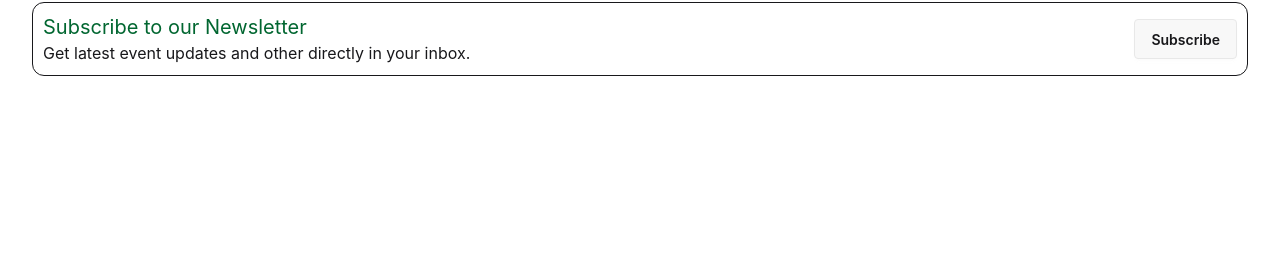
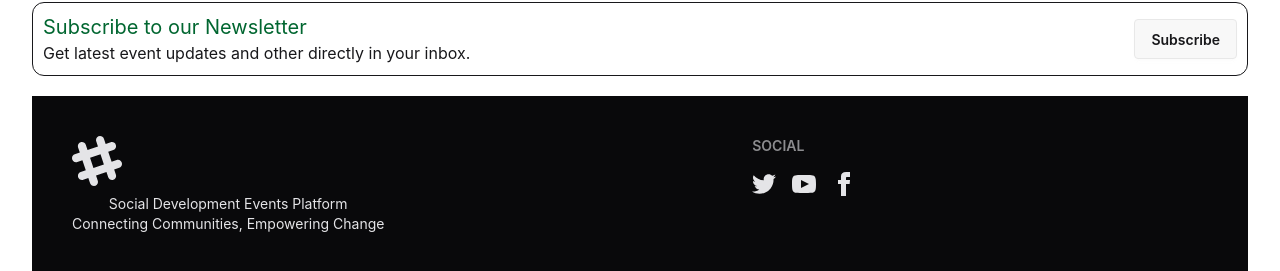
Before and after one commit to Ridwan346/Social-Development-Events-Platform, a React (Vite) app: page / in a window 1280 px wide. Shown: the part 2354-2625 px from the top of the page. Before the commit the page ends 2430 px from the top, so only its background shows below. Built offline with nearby package versions, Linux system fonts and the light colour scheme; no server answers.

Commit message:
revice commit

```diff
--- /dev/null
+++ b/src/Home/Footer.jsx
@@ -0,0 +1,67 @@
+import React from 'react';
+
+const Footer = () => {
+    return (
+        <footer className="footer sm:footer-horizontal bg-neutral text-neutral-content p-10">
+            <aside>
+                <svg
+                    width="50"
+                    height="50"
+                    viewBox="0 0 24 24"
+                    xmlns="http://www.w3.org/2000/svg"
+                    fillRule="evenodd"
+                    clipRule="evenodd"
+                    className="fill-current">
+                    <path
+                        d="M22.672 15.226l-2.432.811.841 2.515c.33 1.019-.209 2.127-1.23 2.456-1.15.325-2.148-.321-2.463-1.226l-.84-2.518-5.013 1.677.84 2.517c.391 1.203-.434 2.542-1.831 2.542-.88 0-1.601-.564-1.86-1.314l-.842-2.516-2.431.809c-1.135.328-2.145-.317-2.463-1.229-.329-1.018.211-2.127 1.231-2.456l2.432-.809-1.621-4.823-2.432.808c-1.355.384-2.558-.59-2.558-1.839 0-.817.509-1.582 1.327-1.846l2.433-.809-.842-2.515c-.33-1.02.211-2.129 1.232-2.458 1.02-.329 2.13.209 2.461 1.229l.842 2.515 5.011-1.677-.839-2.517c-.403-1.238.484-2.553 1.843-2.553.819 0 1.585.509 1.85 1.326l.841 2.517 2.431-.81c1.02-.33 2.131.211 2.461 1.229.332 1.018-.21 2.126-1.23 2.456l-2.433.809 1.622 4.823 2.433-.809c1.242-.401 2.557.484 2.557 1.838 0 .819-.51 1.583-1.328 1.847m-8.992-6.428l-5.01 1.675 1.619 4.828 5.011-1.674-1.62-4.829z"></path>
+                </svg>
+                <p>
+                    Social Development Events Platform
+                    <br />
+                   Connecting Communities,
+                   Empowering Change
+                </p>
+            </aside>
+            <nav>
+                <h6 className="footer-title">Social</h6>
+                <div className="grid grid-flow-col gap-4">
+                    <a>
+                        <svg
+                            xmlns="http://www.w3.org/2000/svg"
+                            width="24"
+                            height="24"
+                            viewBox="0 0 24 24"
+                            className="fill-current">
+                            <path
+                                d="M24 4.557c-.883.392-1.832.656-2.828.775 1.017-.609 1.798-1.574 2.165-2.724-.951.564-2.005.974-3.127 1.195-.897-.957-2.178-1.555-3.594-1.555-3.179 0-5.515 2.966-4.797 6.045-4.091-.205-7.719-2.165-10.148-5.144-1.29 2.213-.669 5.108 1.523 6.574-.806-.026-1.566-.247-2.229-.616-.054 2.281 1.581 4.415 3.949 4.89-.693.188-1.452.232-2.224.084.626 1.956 2.444 3.379 4.6 3.419-2.07 1.623-4.678 2.348-7.29 2.04 2.179 1.397 4.768 2.212 7.548 2.212 9.142 0 14.307-7.721 13.995-14.646.962-.695 1.797-1.562 2.457-2.549z"></path>
+                        </svg>
+                    </a>
+                    <a>
+                        <svg
+                            xmlns="http://www.w3.org/2000/svg"
+                            width="24"
+                            height="24"
+                            viewBox="0 0 24 24"
+                            className="fill-current">
+                            <path
+                                d="M19.615 3.184c-3.604-.246-11.631-.245-15.23 0-3.897.266-4.356 2.62-4.385 8.816.029 6.185.484 8.549 4.385 8.816 3.6.245 11.626.246 15.23 0 3.897-.266 4.356-2.62 4.385-8.816-.029-6.185-.484-8.549-4.385-8.816zm-10.615 12.816v-8l8 3.993-8 4.007z"></path>
+                        </svg>
+                    </a>
+                    <a>
+                        <svg
+                            xmlns="http://www.w3.org/2000/svg"
+                            width="24"
+                            height="24"
+                            viewBox="0 0 24 24"
+                            className="fill-current">
+                            <path
+                                d="M9 8h-3v4h3v12h5v-12h3.642l.358-4h-4v-1.667c0-.955.192-1.333 1.115-1.333h2.885v-5h-3.808c-3.596 0-5.192 1.583-5.192 4.615v3.385z"></path>
+                        </svg>
+                    </a>
+                </div>
+            </nav>
+        </footer>
+    );
+};
+
+export default Footer;
--- a/src/Home/Home.jsx
+++ b/src/Home/Home.jsx
@@ -5,6 +5,7 @@
 import discation from '../assets/discation.jpg'
 import discovary from '../assets/discovary.jpg'
 import Gallery from '../assets/Gallary/Gallery';
+import Footer from './Footer';
 
 const Home = () => {
     return (
@@ -68,6 +69,7 @@
          </dialog>
             </div>
            </div>
+           <div className='mt-5'><Footer></Footer></div>
     </div>
     );
 };
--- a/src/Nav/Nav.jsx
+++ b/src/Nav/Nav.jsx
@@ -3,12 +3,12 @@
 import { AuthContext } from '../Contest/ContestApi';
 import ThemeToggle from './ThemeToggle';
 import ThemeToggles from './FreeMotion';
-
+import profile from '../Nav/user.png'
 const Nav = () => {
     let { user, logOut } = useContext(AuthContext)
     let link = <>
         <NavLink to={'/'}>Home</NavLink>
-        <NavLink to={'/regi'}>Register</NavLink>
+        <NavLink to={'/regi'}>Registration</NavLink>
         <NavLink to={'/upcoming'}>Upcoming Events</NavLink>
         <NavLink to={'/creat'}>Creat an Events</NavLink>
         <NavLink to={"/Manageevent"}>Event Manage</NavLink>
@@ -61,16 +61,16 @@
             <div className="w-10 rounded-full">
                 {
                     user ? (
-                        <div className="flex items-center gap-2">
+                        <div className="flex  items-center gap-2">
                             <img
                                 src={user.photoURL}
-                                alt="profile"
+                                alt={profile}
                                 title={user.displayName}
-                                className="w-10 h-10 rounded-full cursor-pointer"
+                                className="w-10 h-10 rounded-full bg-green-800 cursor-pointer"
                             />
                         </div>
                     ) : (
-                        <img src="../assets/download - Copy.png" alt="" />
+                        <img src={profile} alt='' />
                     )
                 }
 
--- a/src/assets/LoginAndRegistrtion/Registration.jsx
+++ b/src/assets/LoginAndRegistrtion/Registration.jsx
@@ -1,6 +1,7 @@
 import React, { useContext, useState } from 'react';
 import { AuthContext } from '../../Contest/ContestApi';
 import { NavLink, useLocation, useNavigate } from 'react-router';
+import Swal from 'sweetalert2';
 
 const Registretion = () => {
     let { createUser, googleLogin, updateUserProfile } = useContext(AuthContext)
@@ -38,7 +39,8 @@
                     .catch(error => {
                         setError(error.message);
                     });
-                setSuccess(`Login successful as ${result.user.email}`);
+                setSuccess(`Account successful as ${result.user.email}`);
+                 Swal.fire("Account Created Successfully!");
             })
             .catch(error => { setError(error.message) })
 
@@ -55,9 +57,9 @@
                             <label className="label">Photo URL</label>
                             <input name="photo" type="text" className="input" placeholder="Photo URL" />
                             <label className="label">Email</label>
-                            <input name='email' type="email" className="input" placeholder="Email" />
+                            <input name='email' type="email" className="input" placeholder="Email" required />
                             <label className="label">Password</label>
-                            <input name='password' type="password" className="input" placeholder="Password" />
+                            <input name='password' type="password" className="input" placeholder="Password" required/>
                             <div><a className="link link-hover">Already have an account? <NavLink to={'/login'}>Login</NavLink></a></div>
                             {error && <p className="text-red-500 text-sm mt-2">{error}</p>}
                             {success && <p className="text-green-500 text-sm mt-2">{success}</p>}
```
Also changed, not shown: src/Nav/user.png (added).
